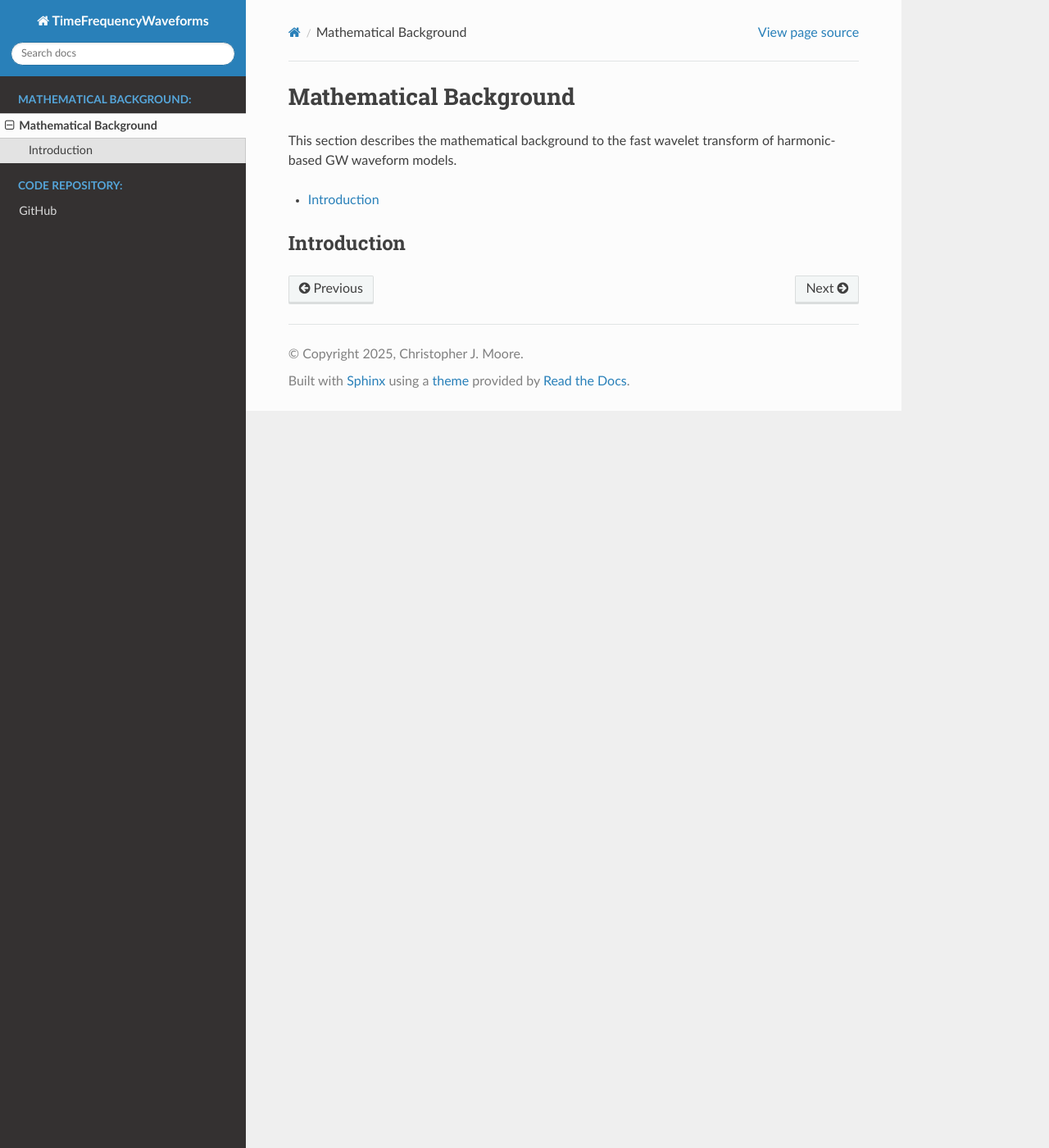
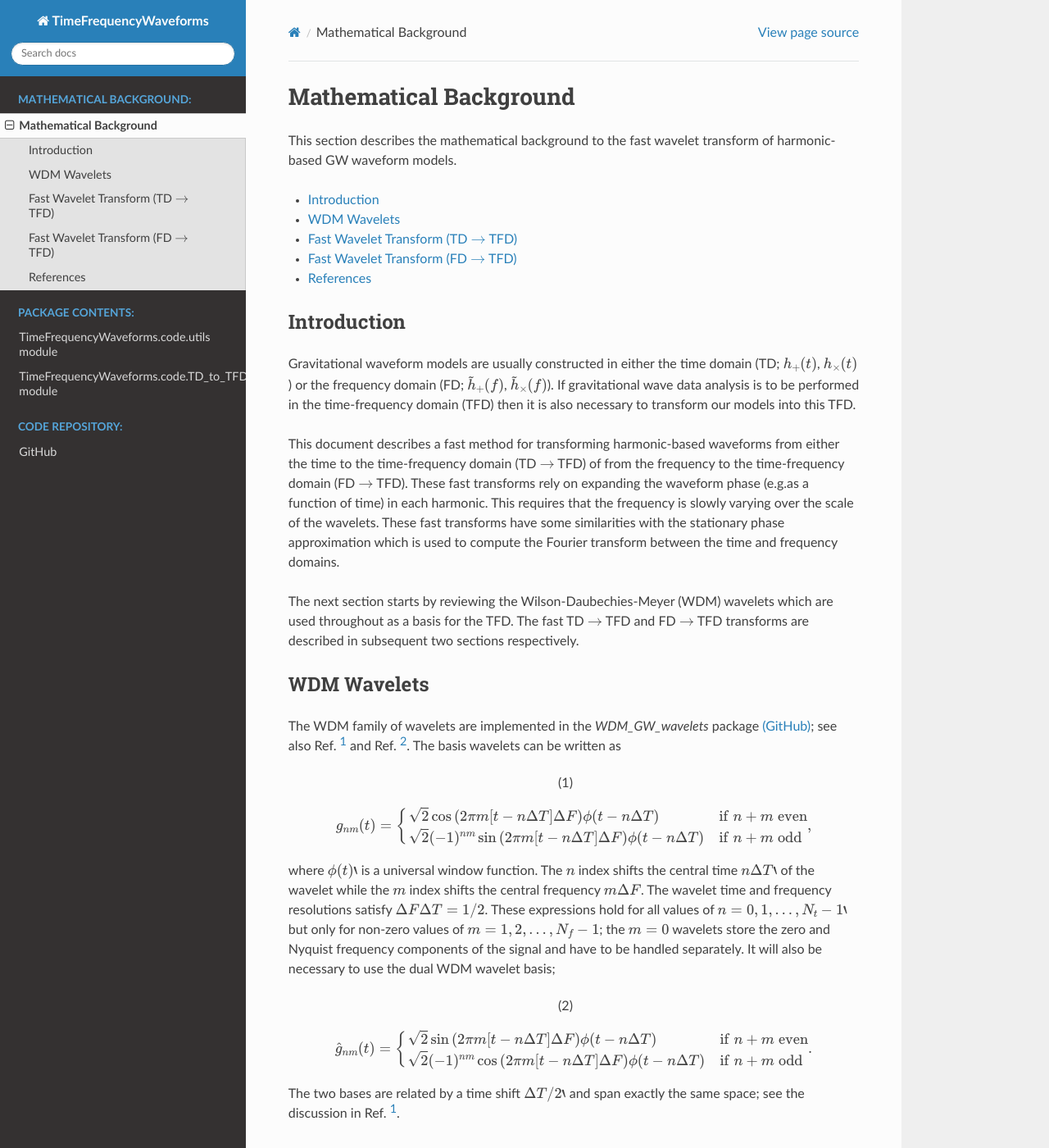
Before and after one commit to cjm96/Time_Frequency_Waveforms, a Sphinx documentation site: the page built from docs/source/theory.rst, in a window 1280 px wide and 1400 px high. Shown: the whole window at 82% size. Built offline with Sphinx 7.4.7 and the Read the Docs theme 3.1.0, drawn with Linux system fonts in a browser that asks for light colours; some of the changed text lies outside the part shown.

Commit message:
begin docs

```diff
--- /dev/null
+++ b/docs/source/api/TimeFrequencyWaveforms.code.TD_to_TFD_transform.rst
@@ -0,0 +1,7 @@
+TimeFrequencyWaveforms.code.TD\_to\_TFD\_transform module
+=========================================================
+
+.. automodule:: TimeFrequencyWaveforms.code.TD_to_TFD_transform
+   :members:
+   :show-inheritance:
+   :undoc-members:
--- /dev/null
+++ b/docs/source/api/TimeFrequencyWaveforms.code.rst
@@ -0,0 +1,16 @@
+TimeFrequencyWaveforms.code package
+===================================
+
+.. automodule:: TimeFrequencyWaveforms.code
+   :members:
+   :show-inheritance:
+   :undoc-members:
+
+Submodules
+----------
+
+.. toctree::
+   :maxdepth: 4
+
+   TimeFrequencyWaveforms.code.TD_to_TFD_transform
+   TimeFrequencyWaveforms.code.utils
--- /dev/null
+++ b/docs/source/api/TimeFrequencyWaveforms.code.utils.rst
@@ -0,0 +1,7 @@
+TimeFrequencyWaveforms.code.utils module
+========================================
+
+.. automodule:: TimeFrequencyWaveforms.code.utils
+   :members:
+   :show-inheritance:
+   :undoc-members:
--- /dev/null
+++ b/docs/source/api/TimeFrequencyWaveforms.rst
@@ -0,0 +1,15 @@
+TimeFrequencyWaveforms package
+==============================
+
+.. automodule:: TimeFrequencyWaveforms
+   :members:
+   :show-inheritance:
+   :undoc-members:
+
+Subpackages
+-----------
+
+.. toctree::
+   :maxdepth: 4
+
+   TimeFrequencyWaveforms.code
--- /dev/null
+++ b/docs/source/api/modules.rst
@@ -0,0 +1,7 @@
+TimeFrequencyWaveforms
+======================
+
+.. toctree::
+   :maxdepth: 4
+
+   TimeFrequencyWaveforms
--- a/docs/source/index.rst
+++ b/docs/source/index.rst
@@ -30,6 +30,9 @@ The project lives on `GitHub <https://github.com/cjm96/Time_Frequency_Waveforms>
    :maxdepth: 7
    :caption: Package Contents:
 
+   api/TimeFrequencyWaveforms.code.utils.rst
+   api/TimeFrequencyWaveforms.code.TD_to_TFD_transform.rst
+
 
 .. toctree::
    :maxdepth: 5
--- a/docs/source/theory.rst
+++ b/docs/source/theory.rst
@@ -13,3 +13,76 @@ This section describes the mathematical background to the fast wavelet transform
 
 Introduction
 ------------
+
+Gravitational waveform models are usually constructed in either the time domain
+(TD; :math:`h_+(t)`, :math:`h_\times(t)`) or the frequency domain (FD;
+:math:`\tilde{h}_+(f)`, :math:`\tilde{h}_\times(f)`).
+If gravitational wave data analysis is to be performed in the time-frequency domain
+(TFD) then it is also necessary to transform our models into this TFD.
+
+This document describes a fast method for transforming harmonic-based waveforms from either the
+time to the time-frequency domain (TD :math:`\rightarrow` TFD) of from the
+frequency to the time-frequency domain (FD  :math:`\rightarrow` TFD).
+These fast transforms rely on expanding the waveform phase (e.g.\ as a function of time) in each harmonic.
+This requires that the frequency is slowly varying over the scale of the wavelets.
+These fast transforms have some similarities with the stationary phase approximation which is used
+to compute the Fourier transform between the time and frequency domains.
+
+The next section starts by reviewing the Wilson-Daubechies-Meyer (WDM) wavelets which are used
+throughout as a basis for the TFD.
+The fast TD :math:`\rightarrow` TFD and FD :math:`\rightarrow` TFD transforms are described in
+subsequent two sections respectively.
+
+
+WDM Wavelets
+------------
+
+The WDM family of wavelets are implemented in the `WDM\_GW\_wavelets` package
+`(GitHub) <https://cjm96.github.io/WDM_GW_wavelets/theory.html#/>`_;
+see also Ref. [1]_ and Ref. [2]_.
+The basis wavelets can be written as
+
+.. math::
+
+    g_{nm}(t) =
+        \begin{cases}
+        \sqrt{2} \cos\left(2\pi m [t-n\Delta T] \Delta F\right) \phi(t-n\Delta T) & \mathrm{if}\;n+m\;\mathrm{even} \\
+        \sqrt{2} (-1)^{nm} \sin\left(2\pi m [t-n\Delta T] \Delta F\right) \phi(t-n\Delta T) & \mathrm{if}\;n+m\;\mathrm{odd}
+    \end{cases} ,
+
+
+where :math:`\phi(t)`` is a universal window function.
+The :math:`n` index shifts the central time :math:`n\Delta T`` of the wavelet while the
+:math:`m` index shifts the central frequency :math:`m\Delta F`.
+The wavelet time and frequency resolutions satisfy :math:`\Delta F \Delta T=1/2`.
+These expressions hold for all values of :math:`n=0,1,\ldots, N_{t}-1`` but only for non-zero values of
+:math:`m=1,2,\ldots, N_{f}-1`; the :math:`m=0` wavelets store the zero and Nyquist frequency components of the signal
+and have to be handled separately.
+It will also be necessary to use the dual WDM wavelet basis;
+
+.. math::
+
+    \hat{g}_{nm}(t) =
+        \begin{cases}
+        \sqrt{2} \sin\left(2\pi m [t-n\Delta T] \Delta F\right) \phi(t-n\Delta T) & \mathrm{if}\;n+m\;\mathrm{even} \\
+        \sqrt{2} (-1)^{nm} \cos\left(2\pi m [t-n\Delta T] \Delta F\right) \phi(t-n\Delta T) & \mathrm{if}\;n+m\;\mathrm{odd} \\
+    \end{cases}.
+
+The two bases are related by a time shift :math:`\Delta T/2`` and span exactly the same space; see the
+discussion in Ref. [1]_.
+
+
+Fast Wavelet Transform (TD :math:`\rightarrow` TFD)
+------------
+
+Fast Wavelet Transform (FD :math:`\rightarrow` TFD)
+------------
+
+References
+----------
+
+.. [1] V. Necula, S. Klimenko & G. Mitselmakher, *Transient analysis with fast Wilson-Daubechies time-frequency transform*, Journal of Physics: Conference Series 363 012032, 2012.
+       `DOI 10.1088/1742-6596/363/1/012032 <https://iopscience.iop.org/article/10.1088/1742-6596/363/1/012032>`_
+
+.. [2] N. J. Cornish, *Time-Frequency Analysis of Gravitational Wave Data*, Physical Review D 102 124038, 2020.
+       `arXiv:2009.00043 <https://arxiv.org/abs/2009.00043>`_
```
